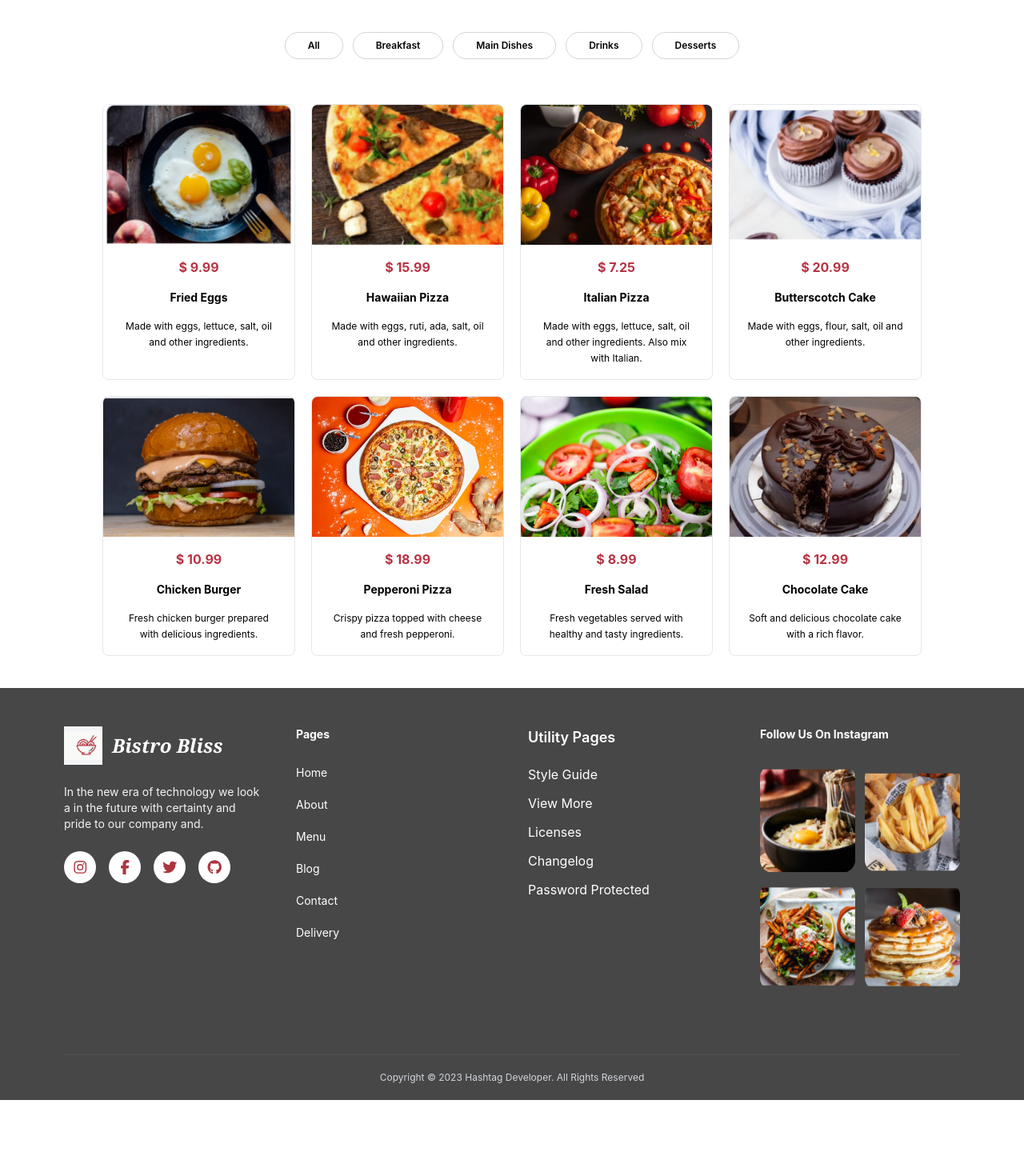
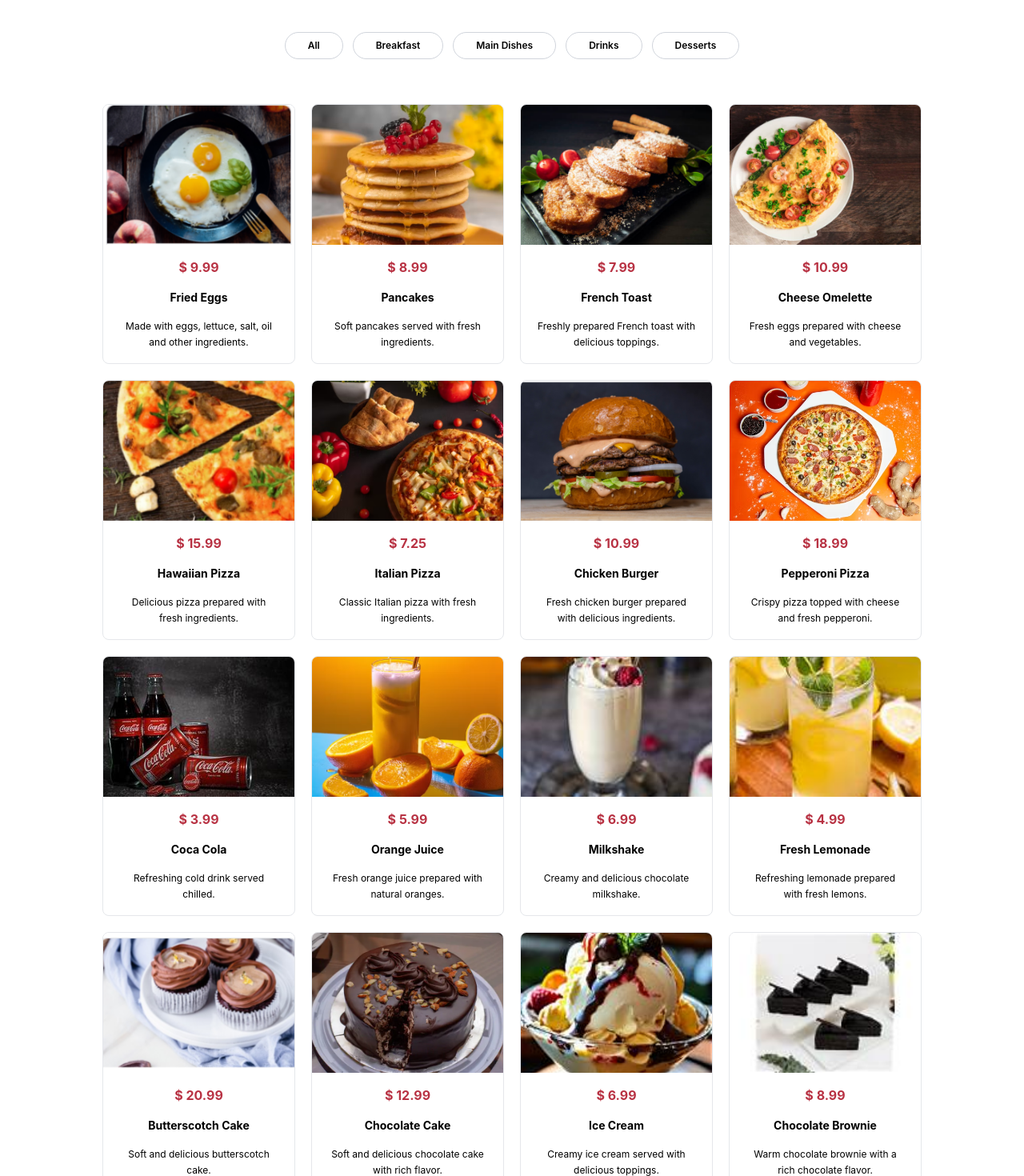
Before and after one commit to rohil1418/Bristo-Bliss, a React (Vite) app: page /menu in a window 1280 px wide. Shown: the part 220-1690 px from the top of the page at 80% size. Before the commit the page ends 1595 px from the top, so only its background shows below. Built offline with nearby package versions, Linux system fonts and the light colour scheme.

Commit message:
feat: add category navigation to menu page

```diff
--- a/src/components/MenuPage.jsx
+++ b/src/components/MenuPage.jsx
@@ -1,51 +1,128 @@
+import { Link } from "react-router-dom";
+
+const categories = [
+    { name: "All", path: "/menu" },
+    { name: "Breakfast", path: "/menu/breakfast" },
+    { name: "Main Dishes", path: "/menu/main-dishes" },
+    { name: "Drinks", path: "/menu/drinks" },
+    { name: "Desserts", path: "/menu/desserts" },
+];
+
 const menuItems = [
     {
         image: "/images/fried-eggs.jpg",
         price: "$ 9.99",
         title: "Fried Eggs",
         description: "Made with eggs, lettuce, salt, oil and other ingredients.",
+        category: "Breakfast",
     },
+    {
+        image: "/images/pancakes.jpg",
+        price: "$ 8.99",
+        title: "Pancakes",
+        description: "Soft pancakes served with fresh ingredients.",
+        category: "Breakfast",
+    },
+    {
+        image: "/images/french-toast.jpg",
+        price: "$ 7.99",
+        title: "French Toast",
+        description: "Freshly prepared French toast with delicious toppings.",
+        category: "Breakfast",
+    },
+    {
+        image: "/images/omelette.jpg",
+        price: "$ 10.99",
+        title: "Cheese Omelette",
+        description: "Fresh eggs prepared with cheese and vegetables.",
+        category: "Breakfast",
+    },
+
     {
         image: "/images/hawaiian-pizza.jpg",
         price: "$ 15.99",
         title: "Hawaiian Pizza",
-        description: "Made with eggs, ruti, ada, salt, oil and other ingredients.",
+        description: "Delicious pizza prepared with fresh ingredients.",
+        category: "Main Dishes",
     },
     {
         image: "/images/italian-pizza.jpg",
         price: "$ 7.25",
         title: "Italian Pizza",
-        description: "Made with eggs, lettuce, salt, oil and other ingredients. Also mix with Italian.",
-    },
-    {
-        image: "/images/butterscotch-cake.jpg",
-        price: "$ 20.99",
-        title: "Butterscotch Cake",
-        description: "Made with eggs, flour, salt, oil and other ingredients.",
+        description: "Classic Italian pizza with fresh ingredients.",
+        category: "Main Dishes",
     },
     {
         image: "/images/chicken-burger.jpg",
         price: "$ 10.99",
         title: "Chicken Burger",
         description: "Fresh chicken burger prepared with delicious ingredients.",
+        category: "Main Dishes",
     },
     {
         image: "/images/pepperoni-pizza.jpg",
         price: "$ 18.99",
         title: "Pepperoni Pizza",
         description: "Crispy pizza topped with cheese and fresh pepperoni.",
+        category: "Main Dishes",
+    },
+
+    {
+        image: "/images/coke.jpg",
+        price: "$ 3.99",
+        title: "Coca Cola",
+        description: "Refreshing cold drink served chilled.",
+        category: "Drinks",
     },
     {
-        image: "/images/fresh-salad.jpg",
-        price: "$ 8.99",
-        title: "Fresh Salad",
-        description: "Fresh vegetables served with healthy and tasty ingredients.",
+        image: "/images/orange-juice.jpg",
+        price: "$ 5.99",
+        title: "Orange Juice",
+        description: "Fresh orange juice prepared with natural oranges.",
+        category: "Drinks",
+    },
+    {
+        image: "/images/milkshake.jpg",
+        price: "$ 6.99",
+        title: "Milkshake",
+        description: "Creamy and delicious chocolate milkshake.",
+        category: "Drinks",
+    },
+    {
+        image: "/images/lemonade.jpg",
+        price: "$ 4.99",
+        title: "Fresh Lemonade",
+        description: "Refreshing lemonade prepared with fresh lemons.",
+        category: "Drinks",
+    },
+
+    {
+        image: "/images/butterscotch-cake.jpg",
+        price: "$ 20.99",
+        title: "Butterscotch Cake",
+        description: "Soft and delicious butterscotch cake.",
+        category: "Desserts",
     },
     {
         image: "/images/chocolate-cake.jpg",
         price: "$ 12.99",
         title: "Chocolate Cake",
-        description: "Soft and delicious chocolate cake with a rich flavor.",
+        description: "Soft and delicious chocolate cake with rich flavor.",
+        category: "Desserts",
+    },
+    {
+        image: "/images/ice-cream.jpg",
+        price: "$ 6.99",
+        title: "Ice Cream",
+        description: "Creamy ice cream served with delicious toppings.",
+        category: "Desserts",
+    },
+    {
+        image: "/images/brownie.jpg",
+        price: "$ 8.99",
+        title: "Chocolate Brownie",
+        description: "Warm chocolate brownie with a rich chocolate flavor.",
+        category: "Desserts",
     },
 ];
 
@@ -67,18 +144,15 @@ export default function MenuPage() {
             </div>
 
             <div className="mt-10 flex flex-wrap justify-center gap-3">
-
-                {["All", "Breakfast", "Main Dishes", "Drinks", "Desserts"].map(
-                    (category) => (
-                        <button
-                            key={category}
-                            className="rounded-full border border-gray-300 px-7 py-2 text-xs font-semibold text-black transition hover:bg-[#b83243] hover:text-white"
-                        >
-                            {category}
-                        </button>
-                    )
-                )}
-
+                {categories.map((category) => (
+                    <Link
+                        key={category.name}
+                        to={category.path}
+                        className="rounded-full border border-gray-300 px-7 py-2 text-xs font-semibold text-black transition hover:bg-[#b83243] hover:text-white"
+                    >
+                        {category.name}
+                    </Link>
+                ))}
             </div>
 
             <div className="mx-auto mt-14 grid max-w-5xl grid-cols-1 gap-5 sm:grid-cols-2 lg:grid-cols-4">
```
